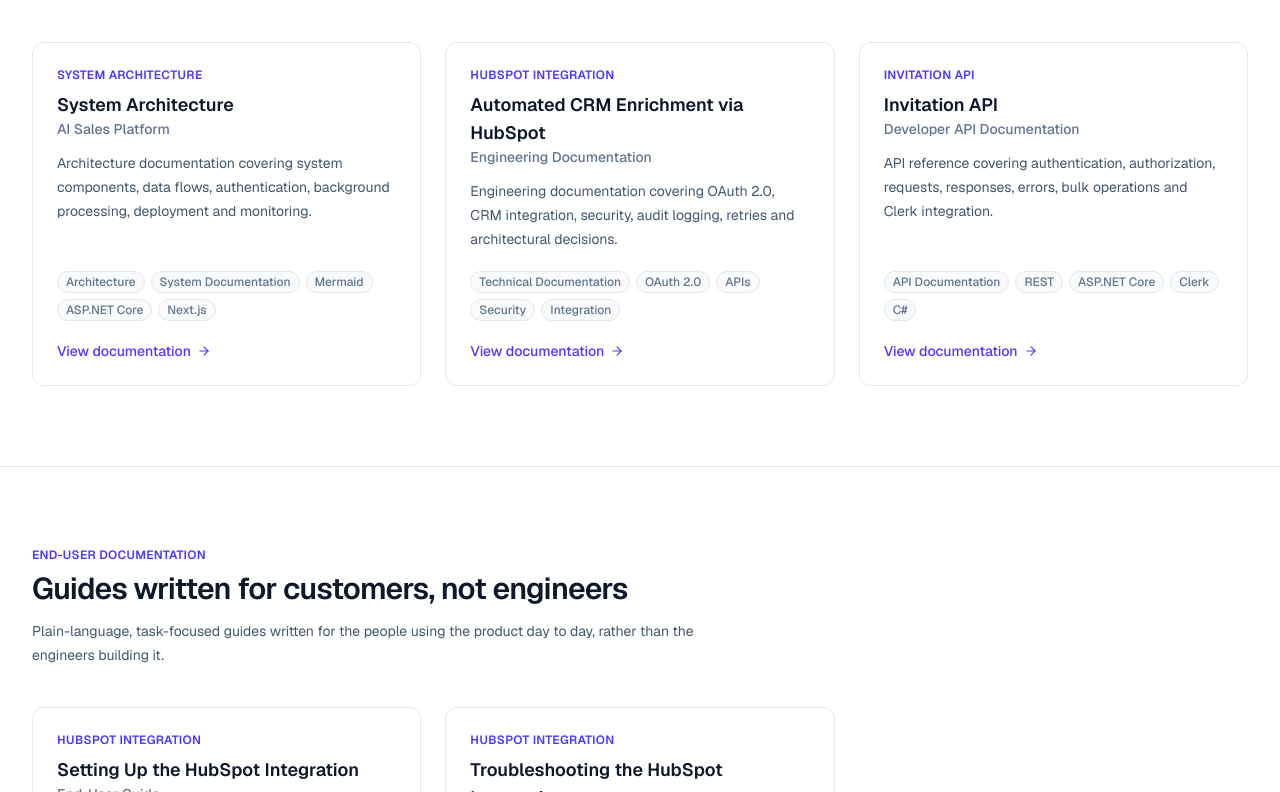
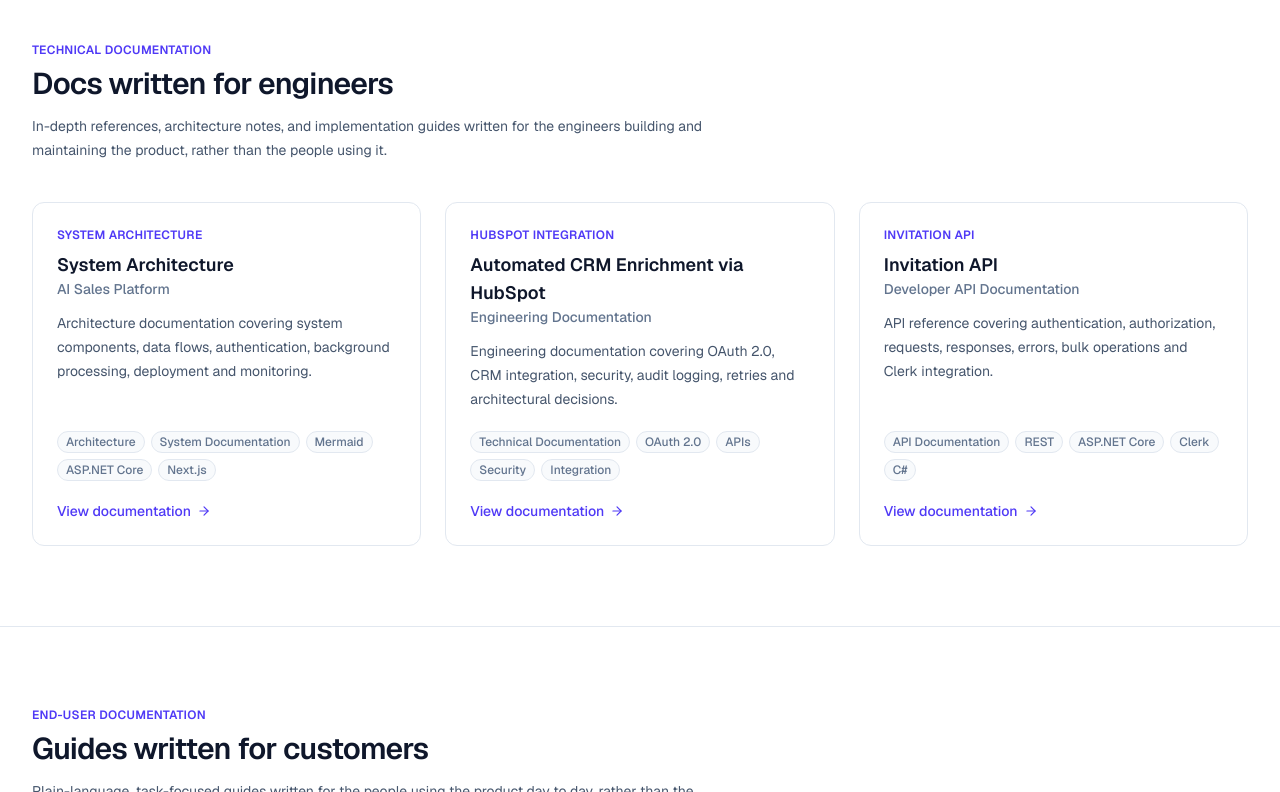
Before and after one commit to Ryn9011/technical-writing-portfolio, a Next.js app: page / in a window 1280 px wide. Shown: the part 1808-2600 px from the top of the page. Built offline with nearby package versions, Linux system fonts and the light colour scheme.

Commit message:
Add missing heading

```diff
--- a/components/home/FeaturedWork.tsx
+++ b/components/home/FeaturedWork.tsx
@@ -22,6 +22,19 @@ export function FeaturedWork() {
           </div>
         </div>
 
+        <div className="mt-10 max-w-2xl">
+          <p className="text-xs font-semibold uppercase tracking-wide text-indigo-600">
+            Technical documentation
+          </p>
+          <h3 className="mt-2 text-2xl font-semibold tracking-tight text-slate-900 sm:text-3xl">
+            Docs written for engineers
+          </h3>
+          <p className="mt-3 text-sm leading-6 text-slate-600">
+            In-depth references, architecture notes, and implementation guides written for the
+            engineers building and maintaining the product, rather than the people using it.
+          </p>
+        </div>
+
         <div className="mt-10 grid grid-cols-1 gap-6 md:grid-cols-3">
           {technicalProjects.map((project) => (
             <ProjectCard key={project.slug} project={project} />
@@ -35,9 +48,9 @@ export function FeaturedWork() {
             <p className="text-xs font-semibold uppercase tracking-wide text-indigo-600">
               End-user documentation
             </p>
-            <h2 className="mt-2 text-2xl font-semibold tracking-tight text-slate-900 sm:text-3xl">
-              Guides written for customers, not engineers
-            </h2>
+            <h3 className="mt-2 text-2xl font-semibold tracking-tight text-slate-900 sm:text-3xl">
+              Guides written for customers
+            </h3>
             <p className="mt-3 text-sm leading-6 text-slate-600">
               Plain-language, task-focused guides written for the people using the product day to
               day, rather than the engineers building it.
```
